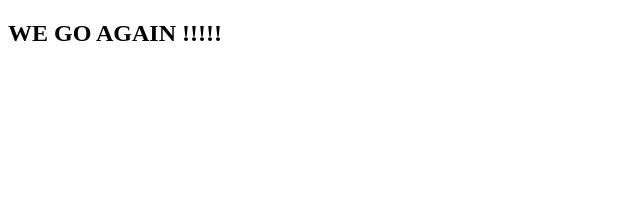
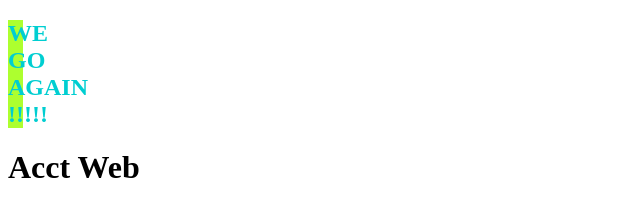
Before and after one commit to Osoresamuel/TEAM-B-s-PROJECT2, a plain HTML site: page index.html in a window 1280 px wide. Shown: the whole page, without its empty margins (0-640 px from the left). Drawn offline with Linux system fonts and the light colour scheme.

Commit message:
color has been added

```diff
--- /dev/null
+++ b/index.css
@@ -0,0 +1,5 @@
+h2{
+    color: darkturquoise;
+    background-color: greenyellow;
+    width: 15px;
+}
--- a/index.html
+++ b/index.html
@@ -4,8 +4,12 @@
     <meta charset="UTF-8">
     <meta name="viewport" content="width=device-width, initial-scale=1.0">
     <title>Team B's project</title>
+    <link rel="stylesheet" href="index.css">
 </head>
 <body>
     <h2>WE GO AGAIN !!!!!</h2>
+    <div class="cs">
+        <h1>Acct Web</h1>
+    </div>
 </body>
 </html>
```
